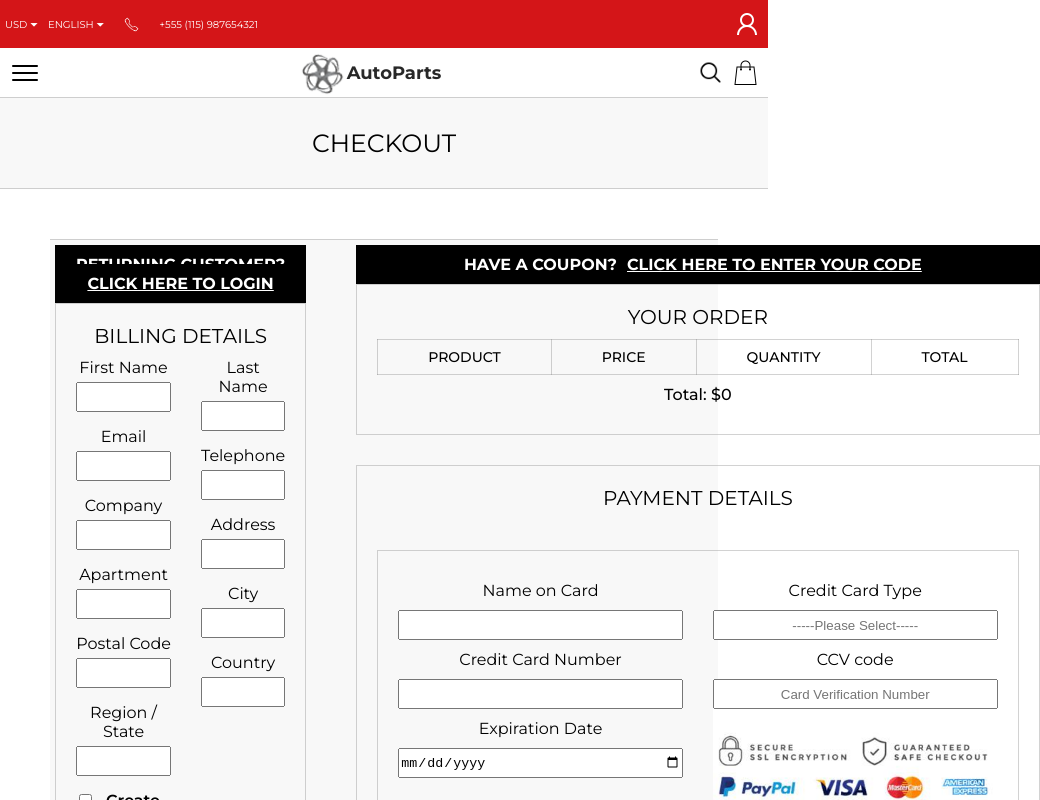
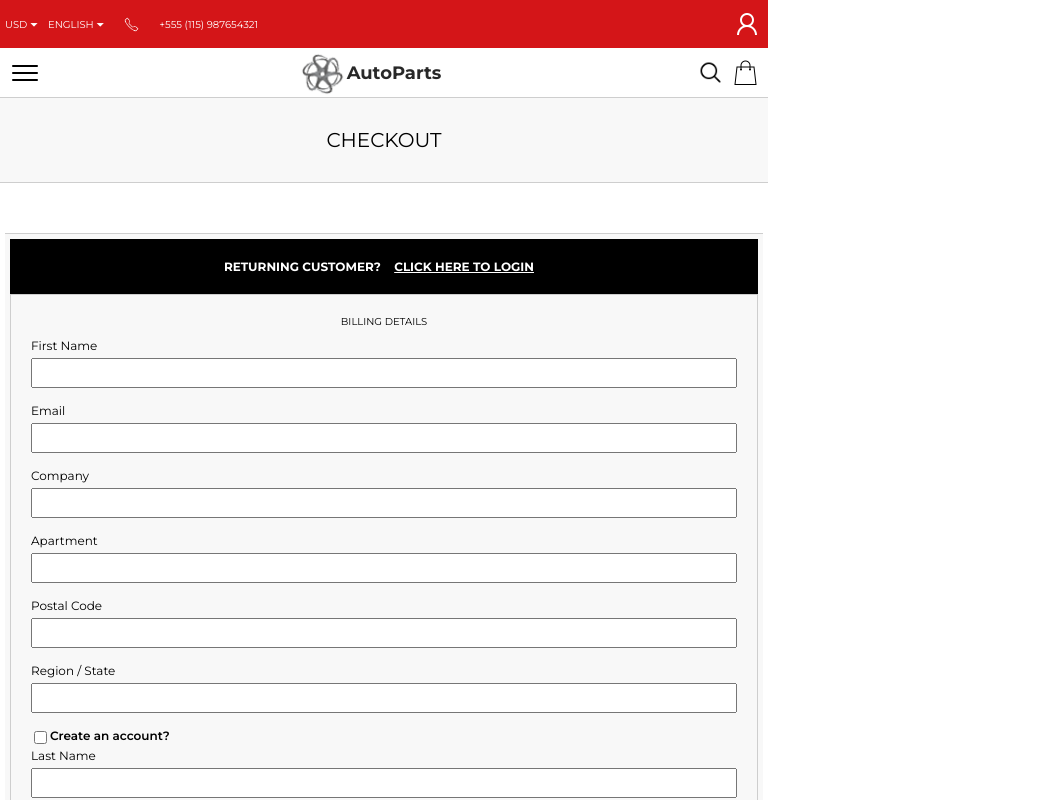
Before and after one commit to rodVieira021/Ecom-Full, a React (Create React App) app: page /checkout in a window 768 px wide. Shown: the top 800 px of the page, 1040 px wide, since content can reach past the window. Built offline with nearby package versions, Linux system fonts and the light colour scheme.

Commit message:
checkout medias

```diff
--- a/src/Components/Pages/Checkout.css
+++ b/src/Components/Pages/Checkout.css
@@ -36,6 +36,13 @@
   align-items: flex-start;
 }
 
+.left-col1,
+.left-col2 {
+  display: flex;
+  flex-direction: column;
+  align-items: flex-start;
+}
+
 .left-header,
 .left-header a,
 .right-header,
@@ -64,11 +71,13 @@
 .form-text {
   padding: 20px;
   background-color: var(--fade-gray);
+  font-size: 12px;
 }
 
 .inputs-2 a {
   text-decoration: none;
   color: var(--strong-black);
+  margin-bottom: 10px;
 }
 
 .inputs-2 a:hover {
@@ -188,7 +197,7 @@
 
 .table-head-coupon th {
   font-size: 14px;
-  padding: 8px 50px;
+  padding: 10px 20px;
   font-weight: 400;
   border: 1px solid var(--border-gray);
   font-weight: 500;
@@ -200,7 +209,12 @@
   background-color: #8080800a;
 }
 .prod-table {
+  margin: 0 auto;
   border-collapse: collapse;
+}
+
+.prod-table th {
+  padding: 8px 30px;
 }
 
 .table-body td:first-child {
@@ -227,11 +241,18 @@
   width: 100%;
 }
 
+.cc-left-div,
+.cc-right-div {
+  flex-direction: column;
+  align-items: flex-start;
+}
+
 .cc-form {
   column-gap: 30px;
   padding: 20px;
   border: 1px solid var(--border-gray);
   margin: 20px;
+  align-items: start;
 }
 
 .cc-form input {
@@ -252,20 +273,16 @@
   text-align: center;
 }
 
-label {
-  margin: 0;
-}
-
 /* MEDIAS */
 
 @media (min-width: 320px) and (max-width: 480px) {
   .header h2 {
-    font-size: 20px;
+    font-size: 15px;
   }
 
   .form-login,
   .form-container-cupoun {
-    font-size: 12px;
+    font-size: 10px;
   }
   .main-container {
     grid-template-columns: 1fr;
@@ -276,13 +293,17 @@ label {
 
   .left-header,
   .right-header {
+    padding: 20px;
     font-size: 8px;
   }
 
+  .coupoun-btn,
+  .login-submit,
+  .form-text,
   .billing-container h4,
   .order h4,
   .payment h4 {
-    font-size: 14px;
+    font-size: 10px;
   }
 
   .form-billing,
@@ -295,15 +316,7 @@ label {
   .left-col2 label,
   .cc-left-div label,
   .cc-right-div {
-    font-size: 14px;
     font-size: 12px;
-  }
-
-  .left-col1 input,
-  .left-col2 input,
-  .cc-left-div input,
-  .cc-right-div input {
-    max-width: 250px;
   }
 
   .cc-form {
@@ -311,19 +324,100 @@ label {
     margin: 0;
   }
 
-  .table-body-products {
-    display: grid;
+  .table-head-coupon th,
+  .table-body td {
+    font-size: 10px;
+    padding: 5px 5px;
   }
-  .table-head-coupon th {
-    display: none;
+
+  .order {
+    padding: 0 5px;
   }
 }
 
 @media (min-width: 481px) and (max-width: 768px) {
+  .header h2 {
+    font-size: 20px;
+  }
+
+  .form-login,
+  .form-container-cupoun {
+    font-size: 10px;
+  }
+
+  .main-container {
+    grid-template-columns: 1fr;
+    row-gap: 50px;
+    margin: 5px;
+    padding: 5px;
+  }
+
+  .left-header,
+  .right-header {
+    padding: 20px;
+    font-size: 12px;
+  }
+
+  .coupoun-btn,
+  .login-submit,
+  .form-text,
+  .billing-container h4,
+  .order h4,
+  .payment h4 {
+    font-size: 10px;
+  }
+
+  .form-billing,
+  .form-left,
+  .prod-table {
+    grid-template-columns: 1fr;
+  }
+
+  .left-col1 label,
+  .left-col2 label,
+  .cc-left-div label,
+  .cc-right-div {
+    font-size: 12px;
+  }
+
+  .cc-form {
+    grid-template-columns: 1fr;
+    margin: 0;
+  }
 }
 
 @media (min-width: 769px) and (max-width: 990px) {
+  .main-container {
+    grid-template-columns: 1fr;
+    row-gap: 50px;
+    margin: 5px;
+    padding: 5px;
+  }
+
+  .left-header,
+  .right-header {
+    padding: 20px;
+  }
 }
 
 @media (min-width: 991px) and (max-width: 1250px) {
+  .main-container {
+    row-gap: 30px;
+    margin: 5px;
+    padding: 5px;
+  }
+
+  .left-header,
+  .right-header {
+    padding: 20px;
+    font-size: 14px;
+  }
+
+
 }
+
+@media (min-width: 1335px) {
+  .prod-table th {
+    padding: 8px 50px;
+  }
+}
--- a/src/Components/Pages/Checkout.jsx
+++ b/src/Components/Pages/Checkout.jsx
@@ -33,7 +33,7 @@ const Checkout = () => {
   const tenPercent = sum * 0.1;
 
   return (
-    <div className='main-div'>
+    <div className="main-div">
       <div className="header">
         <h2>CHECKOUT</h2>
       </div>
@@ -74,7 +74,7 @@ const Checkout = () => {
           <div className="billing-container">
             <h4>BILLING DETAILS</h4>
             <form className="form-billing grid col-2">
-              <div className="left-col1">
+              <div className="left-col1 flex">
                 <label htmlFor="firstname">First Name</label>
                 <input type="text" className="firstname" />
                 <label htmlFor="email">Email</label>
@@ -92,7 +92,7 @@ const Checkout = () => {
                   <label htmlFor="check-form-left">Create an account?</label>
                 </div>
               </div>
-              <div className="left-col2">
+              <div className="left-col2 flex">
                 <label htmlFor="lastname">Last Name</label>
                 <input type="text" className="lastname" />
                 <label htmlFor="telephone">Telephone</label>
@@ -148,7 +148,7 @@ const Checkout = () => {
               <tbody className="table-body">
                 {checkoutCart.map((items) => {
                   return (
-                    <tr className='table-body-products'>
+                    <tr className="table-body-products">
                       <td>{items.Title}</td>
                       <td>${items.Price}</td>
                       <td>{items.Qty}</td>
@@ -174,7 +174,7 @@ const Checkout = () => {
           <div className="payment">
             <h4>PAYMENT DETAILS</h4>
             <form className="cc-form grid col-2">
-              <div className="cc-left-div">
+              <div className="cc-left-div flex">
                 <label htmlFor="ccName">Name on Card</label>
                 <input type="text" className="cc-name" />
 
@@ -184,7 +184,7 @@ const Checkout = () => {
                 <label htmlFor="cc-number">Expiration Date</label>
                 <input type="date" className="cc-exp" />
               </div>
-              <div className="cc-right-div">
+              <div className="cc-right-div flex">
                 <label htmlFor="cc-number">Credit Card Type</label>
                 <input
                   type="text"
--- a/src/Components/Partials/Footer.css
+++ b/src/Components/Partials/Footer.css
@@ -30,7 +30,7 @@
   height: 120px;
 }
 
-label {
+.footer-form label {
   display: flex;
   flex-direction: column;
   margin-right: 30px;
```
